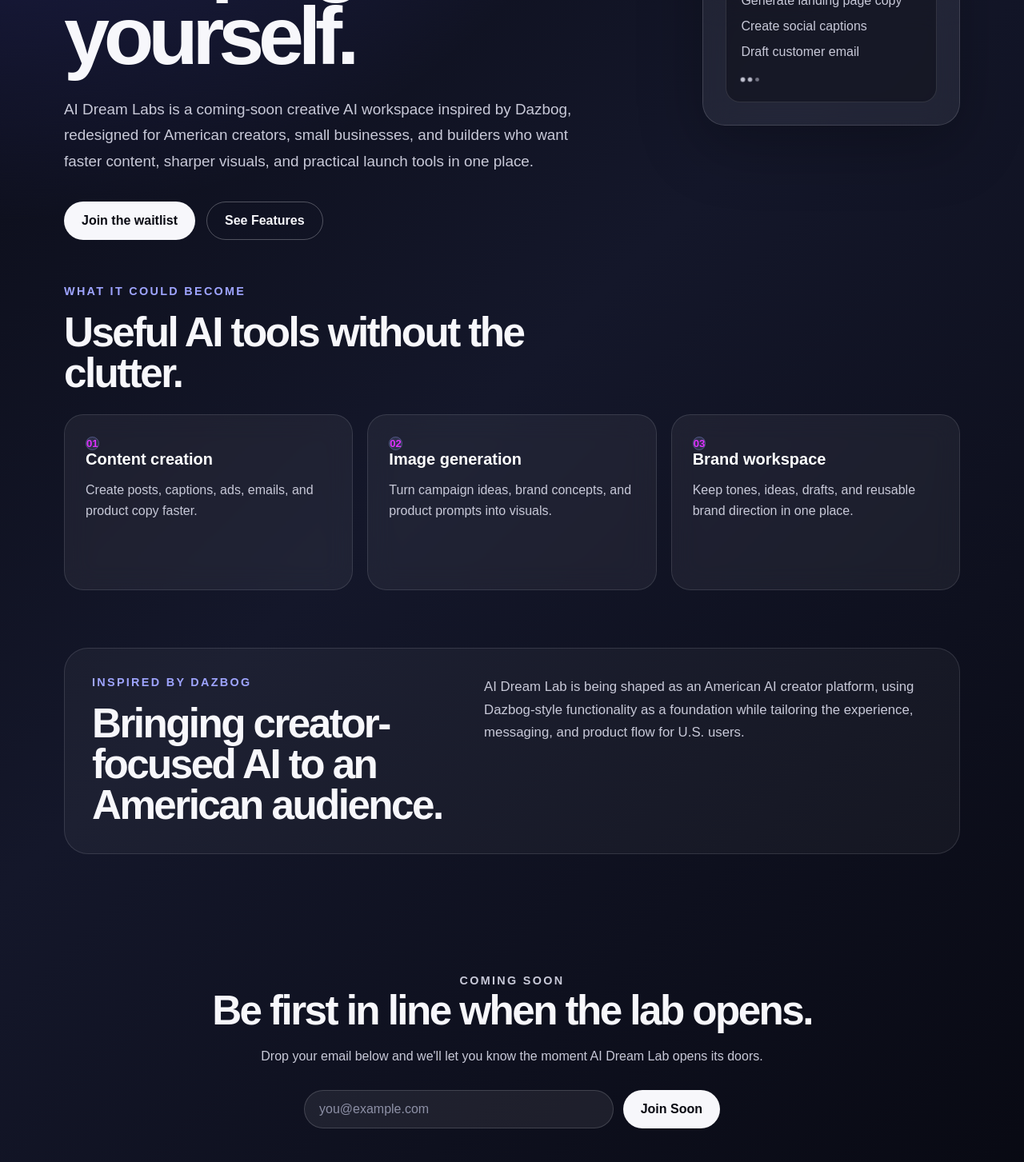
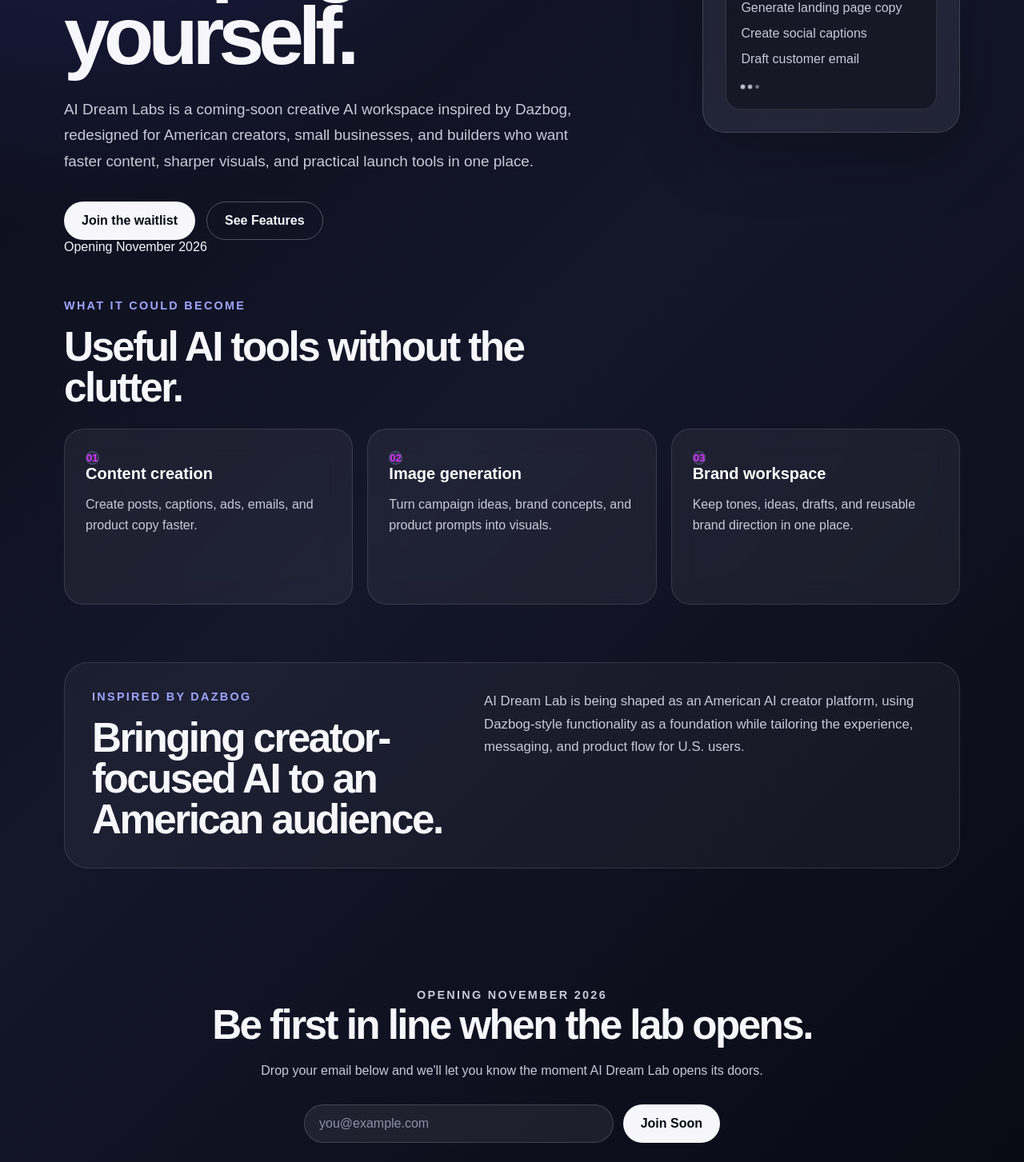
Before and after one commit to HTMLGitHub/aidreamlabs, a React (Vite) app in the folder aidreamlab/: page / in a window 1280 px wide. Shown: the part 601-2054 px from the top of the page at 80% size. Built offline with nearby package versions, Linux system fonts and the light colour scheme; no server answers.

Commit message:
Update App.tsx
Update Coming soon to Opening November 2026

```diff
--- a/aidreamlab/src/App.tsx
+++ b/aidreamlab/src/App.tsx
@@ -162,6 +162,7 @@
               <a href="#waitlist" className="button button--primary">Join the waitlist</a>
               <a href="#features" className="button button--secondary">See Features</a>
             </div>
+            <p className="hero__timing">Opening November 2026</p>
           </div>
 
           <aside className="hero-card" aria-label="AI Dream Lab preview">
@@ -247,7 +248,7 @@
         </section>
 
         <section className="waitlist" id="waitlist">
-          <p className="eyebrow">Coming Soon</p>
+          <p className="eyebrow">Opening November 2026</p>
           <h2>Be first in line when the lab opens.</h2>
           {
             waitlistCount !== null &&
```
